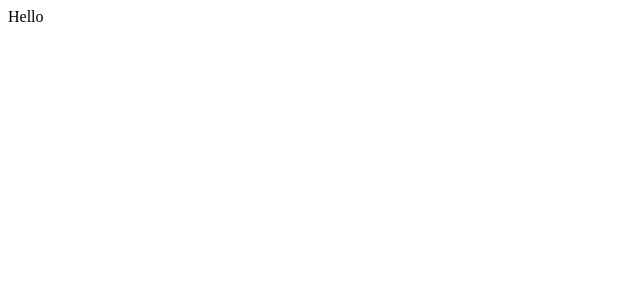
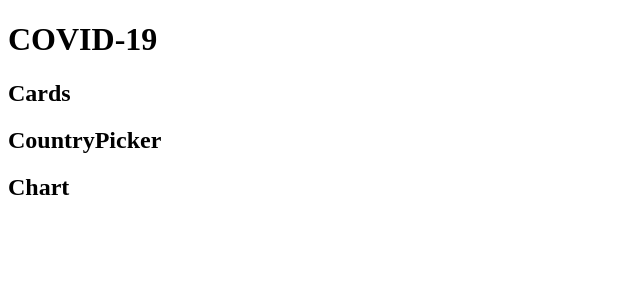
Before and after one commit to jdionisio2113/COVID-19-Tracker, a React app: page / in a window 1280 px wide. Shown: the top 300 px of the page, without its empty margins (0-640 px from the left). Built offline with nearby package versions, Linux system fonts and the light colour scheme; no server answers.

Commit message:
Fetched COVID data and created components

```diff
--- a/package.json
+++ b/package.json
@@ -19,6 +19,7 @@
     "webpack-cli": "^3.3.11"
   },
   "dependencies": {
+    "axios": "^0.19.2",
     "html-webpack-plugin": "^4.2.0",
     "react": "^16.13.1",
     "react-dom": "^16.13.1",
--- a/src/components/App.js
+++ b/src/components/App.js
@@ -1,9 +1,48 @@
 import React from 'react';
+import api from '../config/api';
+import axios from 'axios';
+import { all, get } from "axios";
+import Cards from "./Cards";
+import Chart from "./Chart";
+import CountryPicker from "./CountryPicker";
 
 class App extends React.Component {
+
+    constructor(props) {
+        super(props);
+
+        this.fetchCovidData = this.fetchCovidData.bind(this);
+    }
+
+    componentDidMount() {
+
+        this.fetchCovidData();
+
+    }
+
+
+    fetchCovidData() {
+
+        all([api.get(), api.get("/countries")]).then(
+            res => {
+                var globalCount = res[0].data;
+                var countries = res[1].data;
+
+                console.log(globalCount);
+                console.log(countries)
+            }
+
+        )
+    }
+
     render() {
         return (
-            <div>Hello</div>
+            <div>
+                <h1>COVID-19</h1>
+                <Cards />
+                <CountryPicker />
+                <Chart />
+            </div>
         )
     }
 }
--- /dev/null
+++ b/src/components/Cards.js
@@ -0,0 +1,11 @@
+import React from 'react';
+
+function Cards() {
+    return (
+        <div>
+            <h2>Cards</h2>
+        </div>
+    )
+}
+
+export default Cards;
--- /dev/null
+++ b/src/components/Chart.js
@@ -0,0 +1,11 @@
+import React from 'react';
+
+function Chart() {
+    return (
+        <div>
+            <h2>Chart</h2>
+        </div>
+    )
+}
+
+export default Chart;
--- /dev/null
+++ b/src/components/CountryPicker.js
@@ -0,0 +1,11 @@
+import React from 'react';
+
+function CountryPicker() {
+    return (
+        <div>
+            <h2>CountryPicker</h2>
+        </div>
+    )
+}
+
+export default CountryPicker;
--- /dev/null
+++ b/src/config/api.js
@@ -0,0 +1,5 @@
+import axios from 'axios';
+
+export default axios.create({
+    baseURL: "https://covid19.mathdro.id/api"
+});
```
